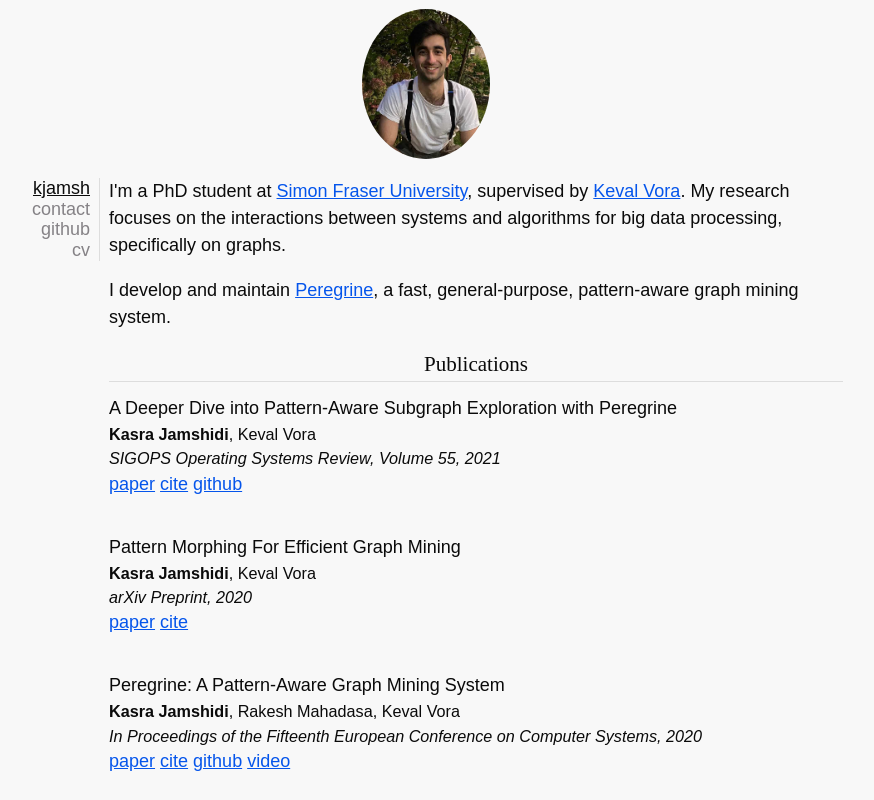
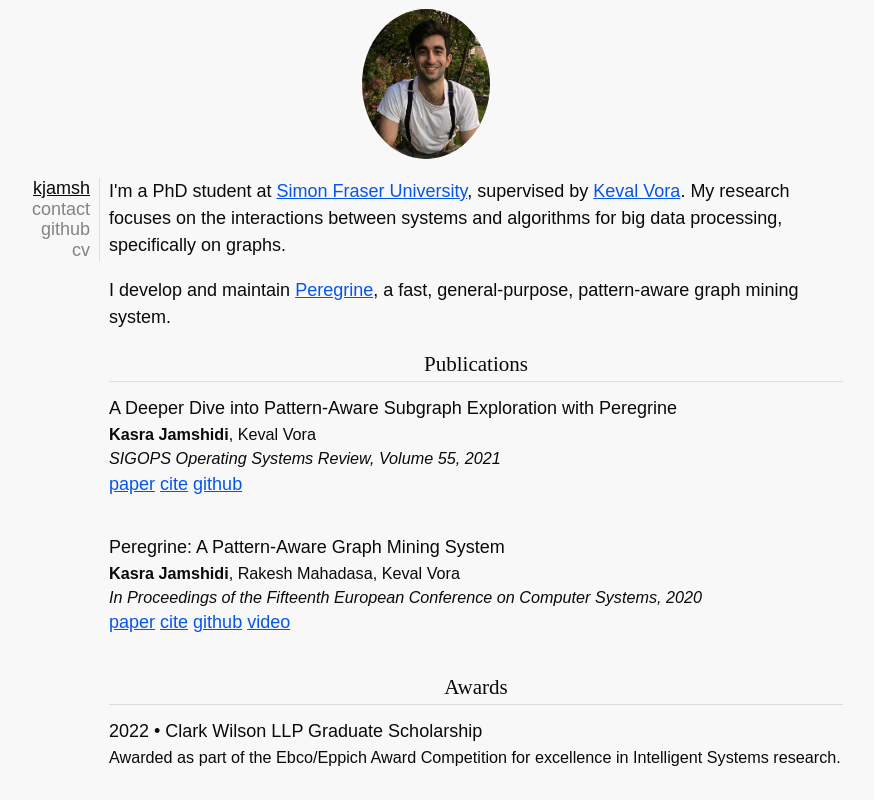
Before and after one commit to kjamsh/kjamsh.github.io, a plain HTML site: page index.html in a window 1280 px wide. Shown: the top 800 px of the page, without its empty margins (214-1088 px from the left). Drawn offline with Linux system fonts and the light colour scheme.

Commit message:
Remove arXiv paper

```diff
--- a/index.html
+++ b/index.html
@@ -40,18 +40,6 @@
                 <a href="papers/peregrine-osr21.pdf">paper</a>
                 <a href="cite/peregrine-osr21.txt">cite</a>
                 <a href="https://github.com/pdclab/peregrine">github</a>
-              </nav>
-            </div>
-
-            <div class='paper'>
-              <div class='citation'>
-                <div class='title'>Pattern Morphing For Efficient Graph Mining</div>
-                <div class='authors'><strong>Kasra Jamshidi</strong>, Keval Vora</div>
-                <div class='venue'>arXiv Preprint, 2020</div>
-              </div>
-              <nav>
-                <a href="papers/morphing.pdf">paper</a>
-                <a href="cite/morphing.txt">cite</a>
               </nav>
             </div>
 
```
Also changed, not shown: 1 other file.
